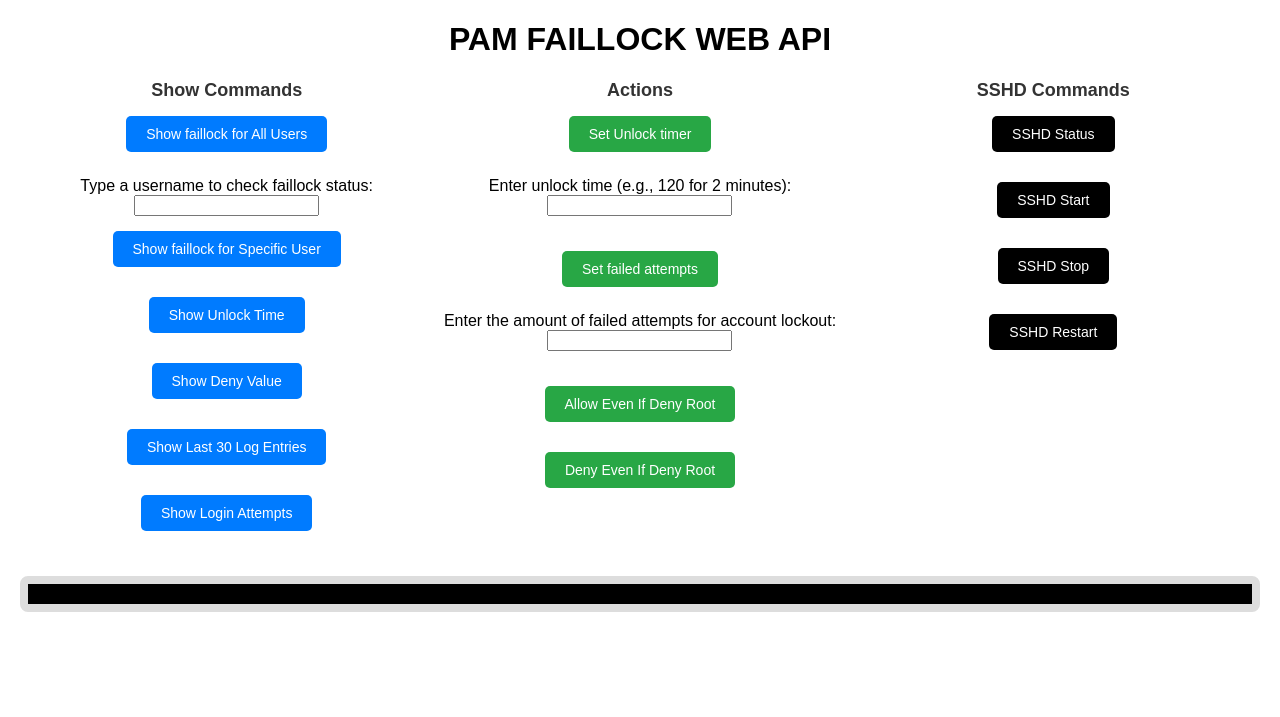
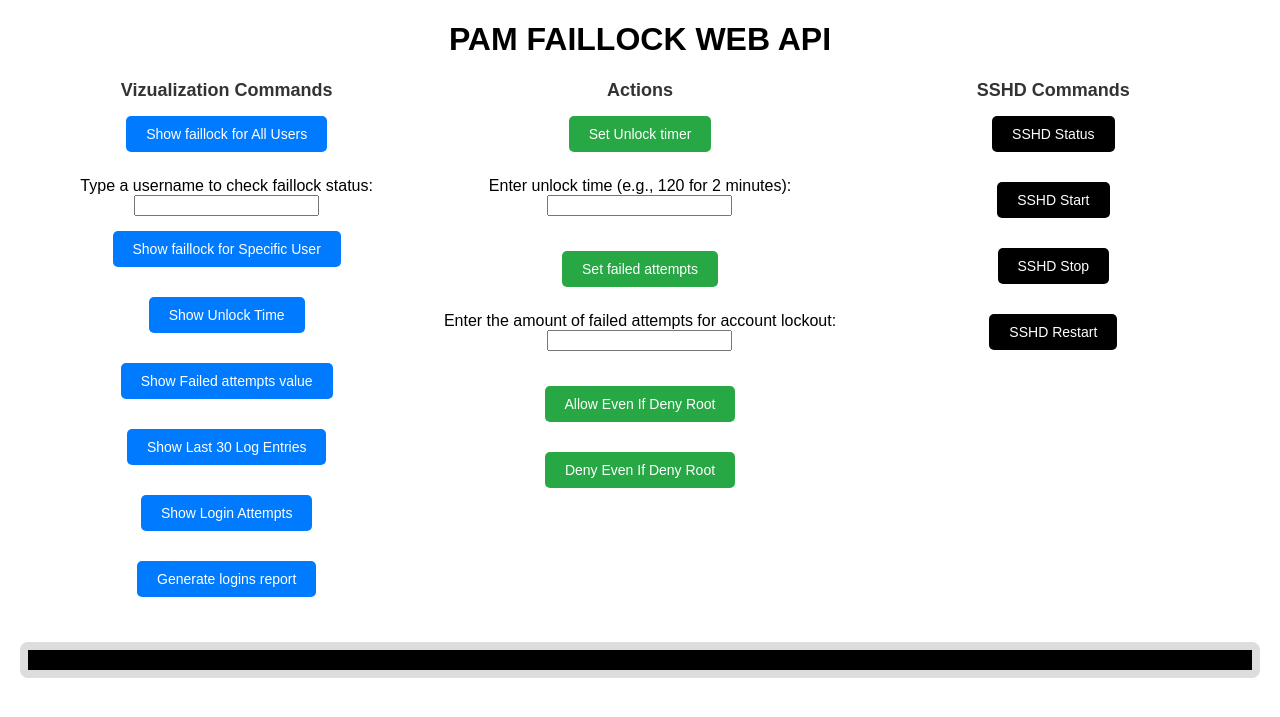
Before and after one commit to kurogane13/PAM_faillock_web_api, a Flask app: page / in a window 1280 px wide. Shown: the top 717 px of the page. Run offline with Flask 2, Linux system fonts and the light colour scheme.

Commit message:
Pushing changes in app.py ad index.html

```diff
--- a/app.py
+++ b/app.py
@@ -6,6 +6,7 @@ import os
 app = Flask(__name__)
 CORS(app)
 
+
 def run_command(command):
     try:
         result = subprocess.run(f'sudo {command}', shell=True, text=True, capture_output=True, check=True)
@@ -13,26 +14,66 @@ def run_command(command):
     except subprocess.CalledProcessError as e:
         return "No data to show"
 
+
 @app.route('/')
 def index():
     return render_template('index.html')
+
 
 @app.route('/api/<action>', methods=['GET', 'POST'])
 def api(action):
     if request.method == 'GET':
         if action == 'show_faillock_all_users':
-            command = 'faillock'
-        elif action == 'show_faillock_specific_user':
-            user = request.args.get('user', '')
-            command = f'faillock --user {user}'
+            command = 'sudo faillock'
         elif action == 'show_unlock_time':
             command = "grep unlock_time /etc/security/faillock.conf /etc/pam.d/system-auth /etc/pam.d/password-auth /etc/pam.d/sshd"
         elif action == 'show_deny_value':
             command = "grep deny /etc/security/faillock.conf /etc/pam.d/system-auth /etc/pam.d/password-auth /etc/pam.d/sshd"
         elif action == 'show_last_30_log_entries':
-            command = "tail -n 30 /var/log/auth.log"
-        elif action == 'count_failed_attempts':
-            command = "tail -n 30 /var/log/auth.log | grep -E 'password'"
+            command = "[ -e /var/log/secure ] && LOGFILE=/var/log/secure || ([ -e /var/log/auth ] && LOGFILE=/var/log/auth) && sudo tail -n 30 $LOGFILE"
+        elif action == 'show_login_attempts':
+            command = "[ -e /var/log/secure ] && LOGFILE=/var/log/secure || ([ -e /var/log/auth ] && LOGFILE=/var/log/auth) && sudo cat $LOGFILE | grep -E 'gdm-password.*authentication failure|sshd.*Failed|Account temporary locked|sshd.*Accepted|gdm-password.*session opened for user'"
+        elif action == 'generate_logins_report':
+            command = """
+                PRIMARY_LOGFILE="/var/log/secure"
+                BACKUP_LOGFILE="/var/log/auth.log"
+                if [[ -f "$PRIMARY_LOGFILE" ]]; then
+                    LOGFILE="$PRIMARY_LOGFILE"
+                elif [[ -f "$BACKUP_LOGFILE" ]]; then
+                    LOGFILE="$BACKUP_LOGFILE"
+                else
+                    echo "Neither $PRIMARY_LOGFILE nor $BACKUP_LOGFILE is present. Exiting."
+                    exit 1
+                fi
+                echo -e
+                echo "Report started at: $(date '+%a %b %d %T %Z %Y')" && echo -e
+                echo -e "\\nUsers logged in: $(who -urb)"
+                echo -e "\\nAmount of users logged in: $(who -urbq)\n"
+                echo "========== Authentication Report ==========" && echo -e
+                echo -n "Graphical GDM - Accepted Logins: "
+                sudo cat "$LOGFILE" | grep -E "gdm-password.*session opened for user" | wc -l && echo -e
+                echo -n "Graphical GDM - Failed Logins: "
+                sudo cat "$LOGFILE" | grep "gdm-password.*authentication failure" | wc -l && echo -e
+                echo -n "SSHD - Succeeded Logins: "
+                sudo cat "$LOGFILE" | grep -E "sshd.*Accepted" | wc -l && echo -e
+                echo -n "SSHD - Failed Logins: "
+                sudo cat "$LOGFILE" | grep "sshd.*Failed" | wc -l && echo -e
+                echo -n "Account Temporary Locks: "
+                sudo cat "$LOGFILE" | grep "account temporary locked" | wc -l && echo -e
+                echo "--------------------------------------------"
+                echo -e "           LINUX SYSTEM INFO             "
+                echo -e "\\n$(cat /etc/os-release)"
+                echo -e "\\n$(uname -a)"
+                echo -e "\\n$(ip addr)"
+                echo -e "\\nSystem uptime info: $(uptime -s && uptime -p)"
+                echo -e "\\nReport ended at: $(date "+%a %b %d %T %Z %Y")"
+            """
+        elif action == 'show_faillock_specific_user':
+            user = request.args.get('user', '')
+            if user:
+                command = f'sudo faillock --user {user}'
+            else:
+                return "Error: user is required", 400
         else:
             return "Error: Invalid action", 400
 
@@ -40,7 +81,6 @@ def api(action):
         return output
 
     elif request.method == 'POST':
-
         if action == 'unlock':
 
             unlock_time = request.json.get('unlock_time')
@@ -59,7 +99,7 @@ def api(action):
 
             command = (
                 f"sed -i 's/unlock_time=[0-9]*/unlock_time={unlock_time} /g' "
-                "/etc/pam.d/system-auth /etc/pam.d/password-auth /etc/pam.d/sshd /etc/security/faillock.conf"
+                "/etc/pam.d/system-auth /etc/pam.d/password-auth /etc/pam.d/sshd /etc/security/faillock.conf && grep unlock_time /etc/security/faillock.conf /etc/pam.d/system-auth /etc/pam.d/password-auth /etc/pam.d/sshd"
             )
 
         elif action == 'deny':
@@ -68,7 +108,6 @@ def api(action):
             if deny_value is not None:
 
                 try:
-
                     deny_value = int(deny_value)
 
                 except ValueError:
@@ -80,24 +119,25 @@ def api(action):
 
             command = (
                 f"sed -i 's/deny=[0-9]*/deny={deny_value} /g' "
-                "/etc/pam.d/system-auth /etc/pam.d/password-auth /etc/pam.d/sshd /etc/security/faillock.conf"
+                "/etc/pam.d/system-auth /etc/pam.d/password-auth /etc/pam.d/sshd /etc/security/faillock.conf && grep deny /etc/security/faillock.conf /etc/pam.d/system-auth /etc/pam.d/password-auth /etc/pam.d/sshd"
             )
 
-    elif action == 'allow_even_deny_root':
 
-        command = "sed -i 's/^#even_deny_root/even_deny_root/' /etc/security/faillock.conf && echo 'Enabled even_deny_root in /etc/security/faillock.conf:' && grep even_deny_root /etc/security/faillock.conf"
 
-    elif action == 'deny_even_deny_root':
+        elif action == 'allow_even_deny_root':
+            command = (
+                "sed -i 's/^#even_deny_root/even_deny_root/' /etc/security/faillock.conf && echo " " && echo 'Enabled even_deny_root in /etc/security/faillock.conf:' && echo " " && grep even_deny_root /etc/security/faillock.conf")
 
-        command = "sed -i 's/^even_deny_root/#even_deny_root/' /etc/security/faillock.conf && echo 'Disabled even_deny_root in /etc/security/faillock.conf:' && grep even_deny_root /etc/security/faillock.conf"
+
+        elif action == 'deny_even_deny_root':
+            command = (
+                "sed -i 's/^even_deny_root/#even_deny_root/' /etc/security/faillock.conf && echo " " && echo 'Disabled even_deny_root in /etc/security/faillock.conf:' && echo " " && grep even_deny_root /etc/security/faillock.conf")
 
     else:
 
         return "Error: Invalid action", 400
 
-    output = run_command(command)
-
-    return output
+    return run_command(command)
 
 
 @app.route('/api/sshd_status_log', methods=['GET'])
@@ -109,6 +149,7 @@ def sshd_status_log():
         return log_content
     except Exception as e:
         return str(e)
+
 
 @app.route('/api/sshd', methods=['GET', 'POST'])
 def sshd_api():
--- a/templates/index.html
+++ b/templates/index.html
@@ -212,7 +212,7 @@
     <h1>PAM FAILLOCK WEB API</h1>
     <div class="button-group">
         <div class="column">
-            <div class="section-title">Show Commands</div>
+            <div class="section-title">Vizualization Commands</div>
             <div class="action-group">
                 <button class="btn btn-show" onclick="handleAction('show_faillock_all_users')">Show faillock for All Users</button>
             </div>
@@ -225,13 +225,16 @@
                 <button class="btn btn-show" onclick="handleAction('show_unlock_time')">Show Unlock Time</button>
             </div>
             <div class="action-group">
-                <button class="btn btn-show" onclick="handleAction('show_deny_value')">Show Deny Value</button>
+                <button class="btn btn-show" onclick="handleAction('show_deny_value')">Show Failed attempts value</button>
             </div>
             <div class="action-group">
                 <button class="btn btn-show" onclick="handleAction('show_last_30_log_entries')">Show Last 30 Log Entries</button>
             </div>
             <div class="action-group">
-                <button class="btn btn-show" onclick="handleAction('count_failed_attempts')">Show Login Attempts</button>
+                <button class="btn btn-show" onclick="handleAction('show_login_attempts')">Show Login Attempts</button>
+            </div>
+            <div class="action-group">
+                <button class="btn btn-show" onclick="handleAction('generate_logins_report')">Generate logins report</button>
             </div>
         </div>
         <div class="column">
```
